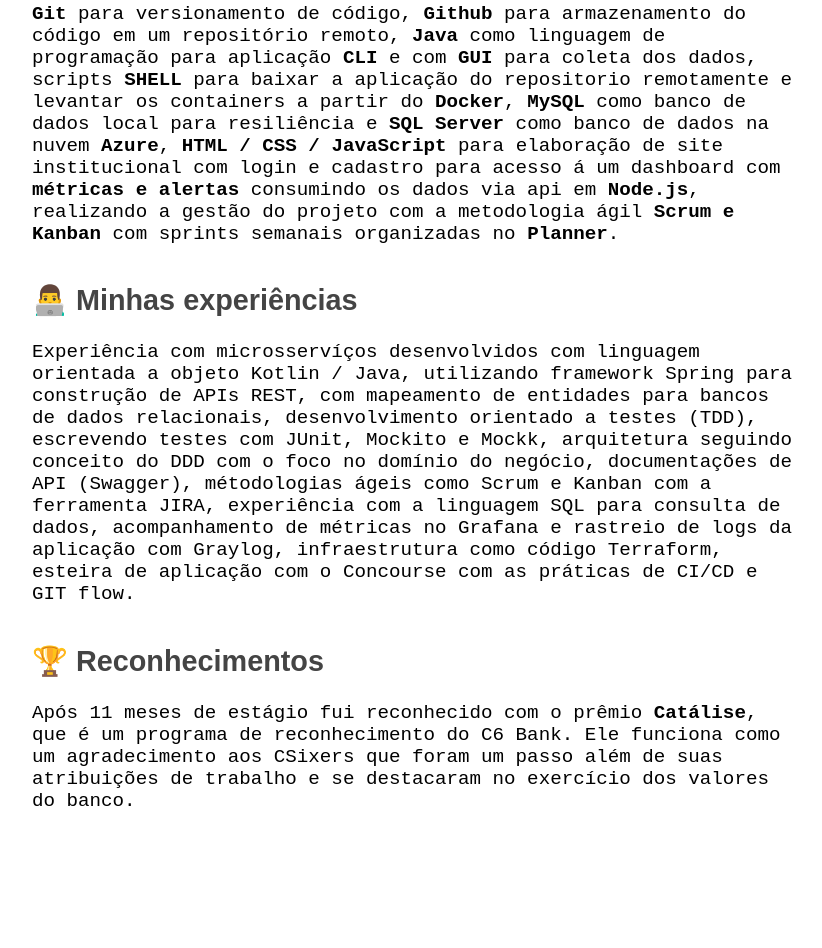
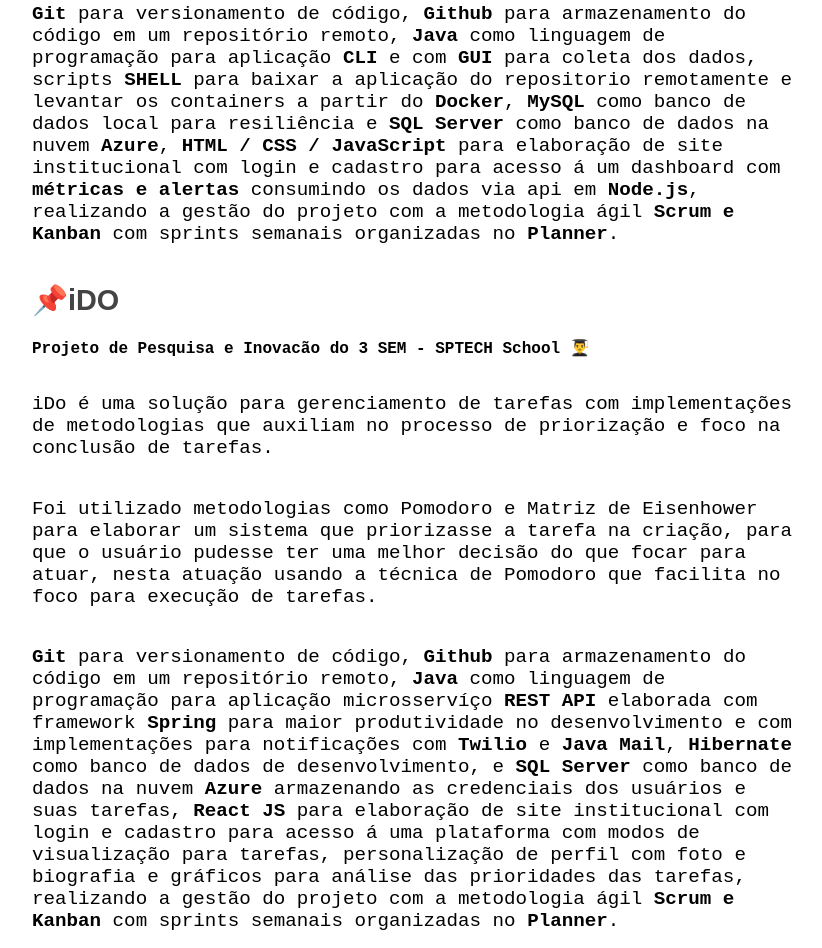
Before and after one commit to danilokovacs/danilokovacs, a plain HTML site: page index.html in a window 1280 px wide. Shown: the part 1362-2310 px from the top of the page, without its empty margins (224-1046 px from the left). Before the commit the page ends 2193 px from the top, so only its background shows below. Drawn offline with Linux system fonts and the light colour scheme.

Commit message:
added project ido

```diff
--- a/index.html
+++ b/index.html
@@ -59,6 +59,20 @@
       </div>
 
       <div class="card">
+        <h1>📌iDO</h1>
+        <p class="highlight">Projeto de Pesquisa e Inovacão do 3 SEM - SPTECH School 👨‍🎓 </p>
+        <h3>
+            iDo é uma solução para gerenciamento de tarefas com implementações de metodologias que auxiliam no processo de priorização e foco na conclusão de tarefas.
+        </h3>
+        <h3>
+            Foi utilizado metodologias como Pomodoro e Matriz de Eisenhower para elaborar um sistema que priorizasse a tarefa na criação, para que o usuário pudesse ter uma melhor decisão do que focar para atuar, nesta atuação usando a técnica de Pomodoro que facilita no foco para execução de tarefas.
+        </h3>
+        <h3>
+            <span class="highlight">Git</span> para versionamento de código, <span class="highlight">Github</span> para armazenamento do código em um repositório remoto, <span class="highlight">Java</span> como linguagem de programação para aplicação microsservíço <span class="highlight">REST API</span> elaborada com framework <span class="highlight">Spring</span> para maior produtividade no desenvolvimento e com implementações para notificações com <span class="highlight">Twilio</span> e <span class="highlight">Java Mail</span>, <span class="highlight">Hibernate</span> como banco de dados de desenvolvimento, e <span class="highlight">SQL Server</span> como banco de dados na nuvem <span class="highlight">Azure</span> armazenando as credenciais dos usuários e suas tarefas, <span class="highlight">React JS</span> para elaboração de site institucional com login e cadastro para acesso á uma plataforma com modos de visualização para tarefas, personalização de perfil com foto e biografia e gráficos para análise das prioridades das tarefas, realizando a gestão do projeto com a metodologia ágil <span class="highlight">Scrum e Kanban</span> com sprints semanais organizadas no <span class="highlight">Planner</span>.
+        </h3>
+      </div>
+
+      <div class="card">
         <h1>👨‍💻 Minhas experiências</h1>
         <h3>Experiência com microsservíços desenvolvidos com linguagem orientada a objeto Kotlin / Java, utilizando framework Spring para construção de APIs REST, com mapeamento de entidades para bancos de dados relacionais, desenvolvimento orientado a testes (TDD), escrevendo testes com JUnit, Mockito e Mockk, arquitetura seguindo conceito do DDD com o foco no domínio do negócio, documentações de API (Swagger), métodologias ágeis como Scrum e Kanban com a ferramenta JIRA, experiência com a linguagem SQL para consulta de dados, acompanhamento de métricas no Grafana e rastreio de logs da aplicação com Graylog, infraestrutura como código Terraform, esteira de aplicação com o Concourse com as práticas de CI/CD e GIT flow.</h3>
       </div>
```
